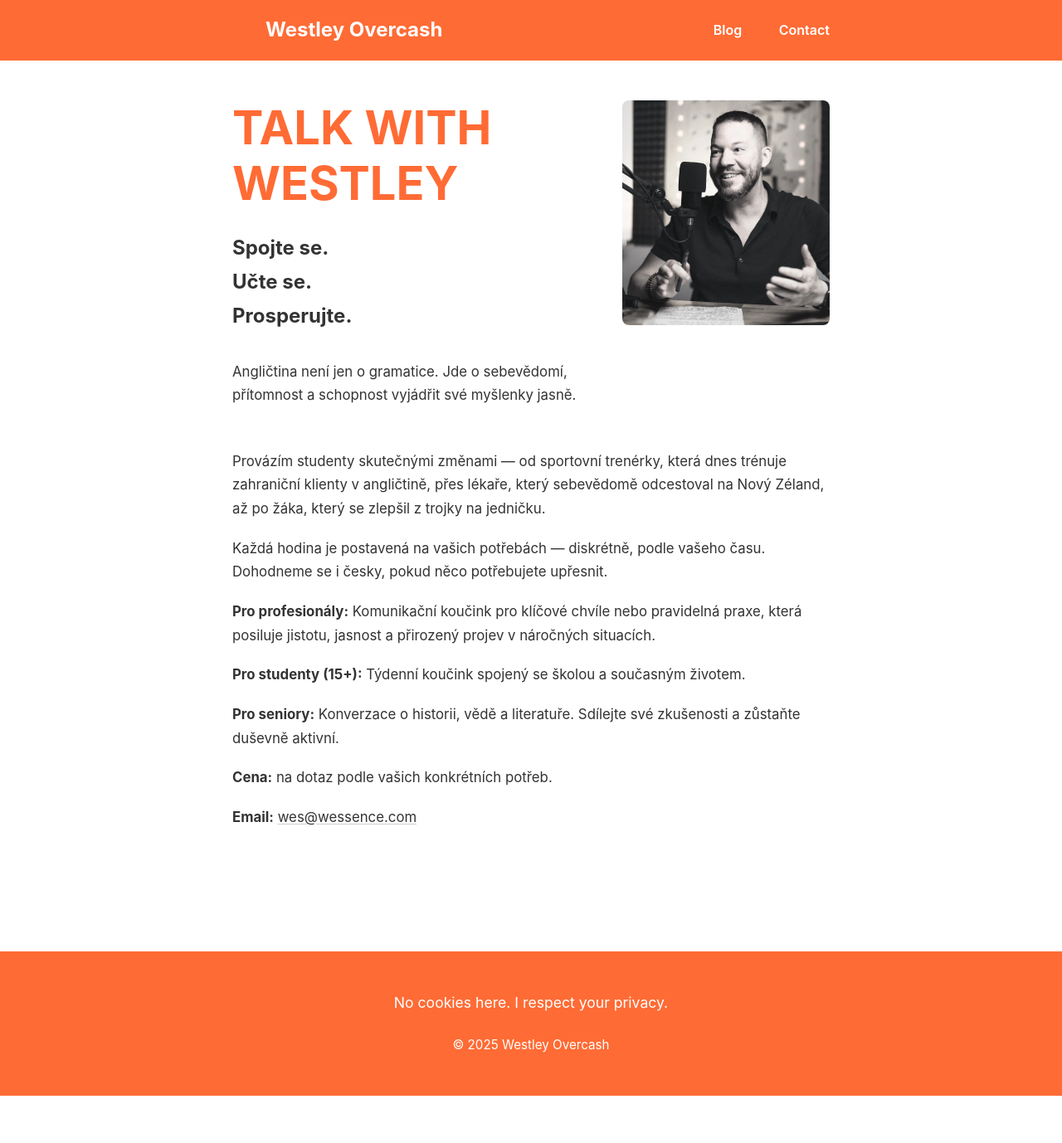
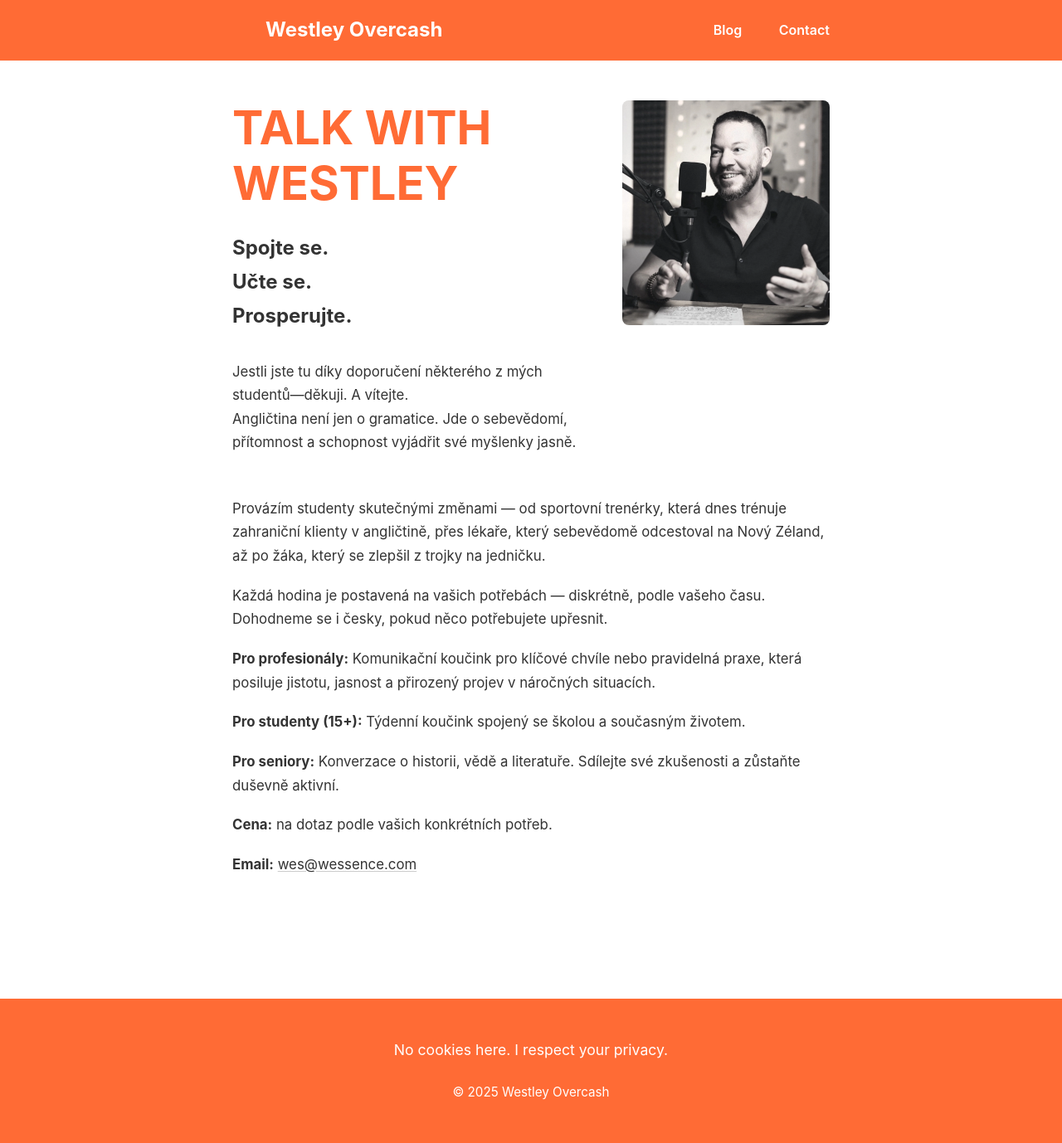
Before and after one commit to westleyovercash/westleyovercash.github.io, a Jekyll site: the page built from talkwithwestley.md, in a window 1280 px wide. Shown: the whole page at 83% size. Built offline with Jekyll 4.4.1, drawn with Linux system fonts in a browser that asks for light colours; our own code applies the rules of GitHub Pages for plain Markdown files; before the commit the page ends 1321 px from its top, so only the background shows below that.

Commit message:
Update talkwithwestley.md

```diff
--- a/talkwithwestley.md
+++ b/talkwithwestley.md
@@ -10,7 +10,7 @@ permalink: /talkwithwestley/
     <p style="font-size: 1.5rem; font-weight: 700; margin: 0 0 2rem 0;">
       Spojte se.<br/>Učte se.<br/>Prosperujte.
     </p>
-    <p style="margin-top: 0;">Angličtina není jen o gramatice. Jde o sebevědomí, přítomnost a schopnost vyjádřit své myšlenky jasně.</p>
+    <p style="margin-top: 0;">Jestli jste tu díky doporučení některého z mých studentů—děkuji. A vítejte.<br/>Angličtina není jen o gramatice. Jde o sebevědomí, přítomnost a schopnost vyjádřit své myšlenky jasně.</p>
   </div>
 
   <div style="flex: 0 0 250px;">
```
